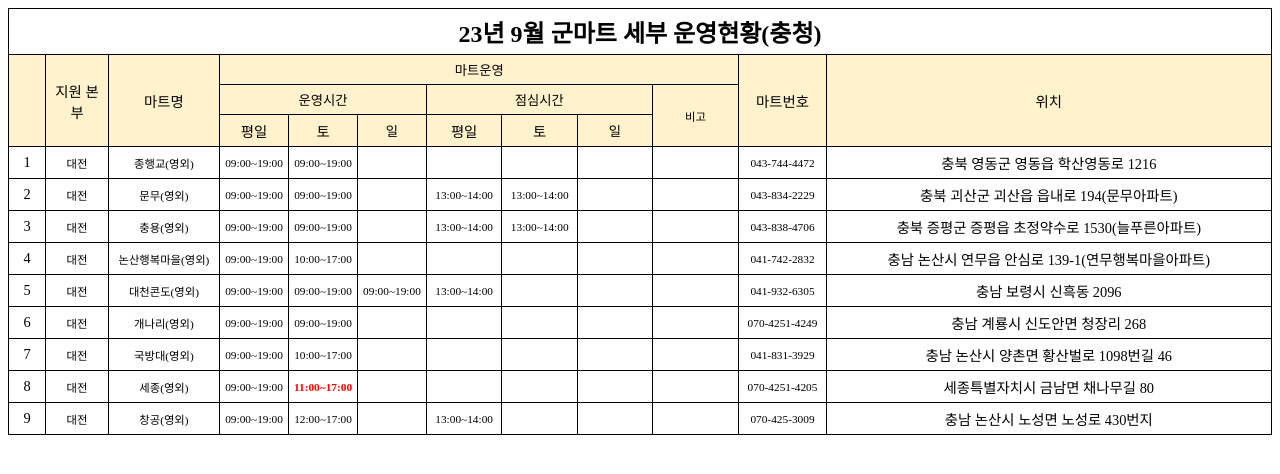
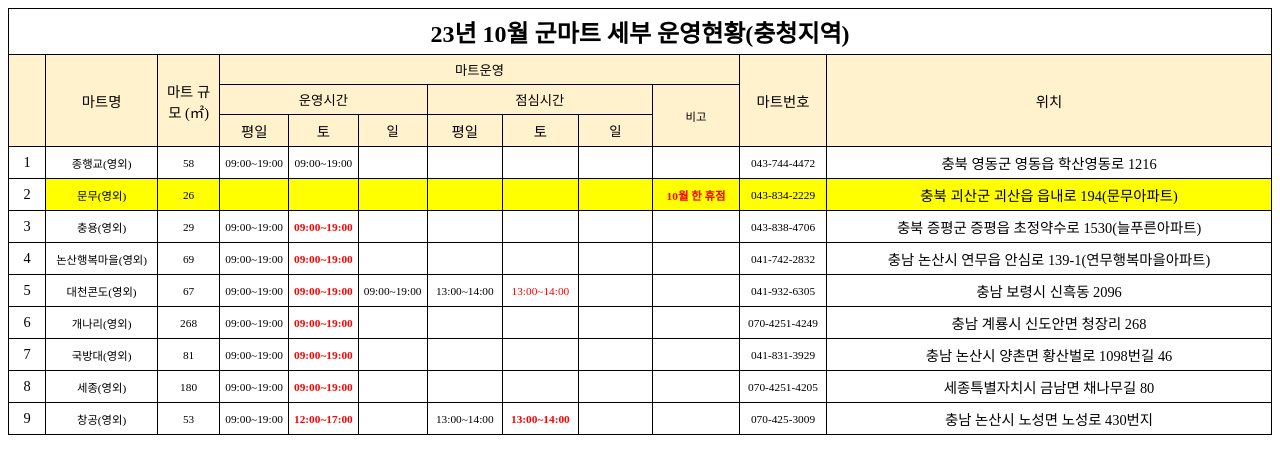
Before and after one commit to cotqhtdkfmaldlsrhdwlsmd/chatbotA, a plain HTML site: page 영외마트(충청지역).html in a window 1280 px wide. Drawn offline with Linux system fonts and the light colour scheme.

Commit message:
Update 영외마트(충청지역).html

```diff
--- a/영외마트(충청지역).html
+++ b/영외마트(충청지역).html
@@ -14,8 +14,8 @@
 		<table cellpadding="5px">
 			<colgroup>
 			<col width="3%">
+			<col width="9%">
 			<col width="5%">
-			<col width="9%">
 			<col width="5%">
 			<col width="5%">
 			<col width="5%">
@@ -27,7 +27,7 @@
 			<col width="37%">
 			</colgroup>
 			<tr>
-				<td align="center" COLSPAN="12" ROWSPAN="1" class="bb" style="color:#000000"><div style=font-size:18pt><strong>23년 9월 군마트 세부 운영현황(충청)</strong></div></td>
+				<td align="center" COLSPAN="12" ROWSPAN="1" class="bb" style="color:#000000"><div style=font-size:18pt><strong>23년 10월 군마트 세부 운영현황(충청지역)</strong></div></td>
 
 
 
@@ -42,8 +42,8 @@
 			</tr>
 			<tr>
 				<td align="center" COLSPAN="1" ROWSPAN="3" class="bb" style="background-color:#FFF2CC; color:#000000"><div style=font-size:10pt>&nbsp;</div></td>
-				<td align="center" COLSPAN="1" ROWSPAN="3" class="bb" style="background-color:#FFF2CC; color:#000000">지원 본부</td>
 				<td align="center" COLSPAN="1" ROWSPAN="3" class="bb" style="background-color:#FFF2CC; color:#000000">마트명</td>
+				<td align="center" COLSPAN="1" ROWSPAN="3" class="bb" style="background-color:#FFF2CC; color:#000000">마트 규모 (㎡)</td>
 				<td align="center" COLSPAN="7" ROWSPAN="1" class="bb" style="background-color:#FFF2CC; color:#000000"><div style=font-size:10pt>마트운영</div></td>
 
 
@@ -84,8 +84,8 @@
 			</tr>
 			<tr>
 				<td align="center"  class="bb" style="color:#000000">1</td>
-				<td align="center"  class="bb" style="color:#000000"><div style=font-size:8.5pt>대전</div></td>
 				<td align="center"  class="bb" style="color:#000000"><div style=font-size:8.5pt>종행교(영외)</div></td>
+				<td align="center"  class="bb" style="color:#000000"><div style=font-size:8.5pt>58</div></td>
 				<td align="center"  class="bb" style="color:#000000"><div style=font-size:8.5pt>09:00~19:00</div></td>
 				<td align="center"  class="bb" style="color:#000000"><div style=font-size:8.5pt>09:00~19:00</div></td>
 				<td align="center"  class="bb" style="color:#000000"><div style=font-size:8.5pt>&nbsp;</div></td>
@@ -98,27 +98,27 @@
 			</tr>
 			<tr>
 				<td align="center"  class="bb" style="color:#000000">2</td>
-				<td align="center"  class="bb" style="color:#000000"><div style=font-size:8.5pt>대전</div></td>
-				<td align="center"  class="bb" style="color:#000000"><div style=font-size:8.5pt>문무(영외)</div></td>
-				<td align="center"  class="bb" style="color:#000000"><div style=font-size:8.5pt>09:00~19:00</div></td>
-				<td align="center"  class="bb" style="color:#000000"><div style=font-size:8.5pt>09:00~19:00</div></td>
-				<td align="center"  class="bb" style="color:#000000"><div style=font-size:8.5pt>&nbsp;</div></td>
-				<td align="center"  class="bb" style="color:#000000"><div style=font-size:8.5pt>13:00~14:00</div></td>
-				<td align="center"  class="bb" style="color:#000000"><div style=font-size:8.5pt>13:00~14:00</div></td>
-				<td align="center"  class="bb" style="color:#000000"><div style=font-size:8.5pt>&nbsp;</div></td>
-				<td align="center"  class="bb" style="color:#000000"><div style=font-size:8.55pt>&nbsp;</div></td>
-				<td align="center"  class="bb" style="color:#000000"><div style=font-size:8.5pt>043-834-2229</div></td>
-				<td align="center"  class="bb" style="color:#000000">충북 괴산군 괴산읍 읍내로 194(문무아파트)</td>
+				<td align="center"  class="bb" style="background-color:#FFFF00; color:#000000"><div style=font-size:8.5pt>문무(영외)</div></td>
+				<td align="center"  class="bb" style="background-color:#FFFF00; color:#000000"><div style=font-size:8.5pt>26</div></td>
+				<td align="center"  class="bb" style="background-color:#FFFF00; color:#000000"><div style=font-size:8.5pt>&nbsp;</div></td>
+				<td align="center"  class="bb" style="background-color:#FFFF00; color:#000000"><div style=font-size:8.5pt>&nbsp;</div></td>
+				<td align="center"  class="bb" style="background-color:#FFFF00; color:#000000"><div style=font-size:8.5pt>&nbsp;</div></td>
+				<td align="center"  class="bb" style="background-color:#FFFF00; color:#000000"><div style=font-size:8.5pt>&nbsp;</div></td>
+				<td align="center"  class="bb" style="background-color:#FFFF00; color:#000000"><div style=font-size:8.5pt>&nbsp;</div></td>
+				<td align="center"  class="bb" style="background-color:#FFFF00; color:#000000"><div style=font-size:8.5pt>&nbsp;</div></td>
+				<td align="center"  class="bb" style="background-color:#FFFF00; color:#FF0000"><div style=font-size:8.55pt><strong>10월 한 휴점</strong></div></td>
+				<td align="center"  class="bb" style="background-color:#FFFF00; color:#000000"><div style=font-size:8.5pt>043-834-2229</div></td>
+				<td align="center"  class="bb" style="background-color:#FFFF00; color:#000000">충북 괴산군 괴산읍 읍내로 194(문무아파트)</td>
 			</tr>
 			<tr>
 				<td align="center"  class="bb" style="color:#000000">3</td>
-				<td align="center"  class="bb" style="color:#000000"><div style=font-size:8.5pt>대전</div></td>
 				<td align="center"  class="bb" style="color:#000000"><div style=font-size:8.5pt>충용(영외)</div></td>
+				<td align="center"  class="bb" style="color:#000000"><div style=font-size:8.5pt>29</div></td>
 				<td align="center"  class="bb" style="color:#000000"><div style=font-size:8.5pt>09:00~19:00</div></td>
-				<td align="center"  class="bb" style="color:#000000"><div style=font-size:8.5pt>09:00~19:00</div></td>
+				<td align="center"  class="bb" style="color:#FF0000"><div style=font-size:8.5pt><strong>09:00~19:00</strong></div></td>
 				<td align="center"  class="bb" style="color:#000000"><div style=font-size:8.5pt>&nbsp;</div></td>
-				<td align="center"  class="bb" style="color:#000000"><div style=font-size:8.5pt>13:00~14:00</div></td>
-				<td align="center"  class="bb" style="color:#000000"><div style=font-size:8.5pt>13:00~14:00</div></td>
+				<td align="center"  class="bb" style="color:#000000"><div style=font-size:8.5pt>&nbsp;</div></td>
+				<td align="center"  class="bb" style="color:#000000"><div style=font-size:8.5pt>&nbsp;</div></td>
 				<td align="center"  class="bb" style="color:#000000"><div style=font-size:8.5pt>&nbsp;</div></td>
 				<td align="center"  class="bb" style="color:#000000"><div style=font-size:8.55pt>&nbsp;</div></td>
 				<td align="center"  class="bb" style="color:#000000"><div style=font-size:8.5pt>043-838-4706</div></td>
@@ -126,10 +126,10 @@
 			</tr>
 			<tr>
 				<td align="center"  class="bb" style="color:#000000">4</td>
-				<td align="center"  class="bb" style="color:#000000"><div style=font-size:8.5pt>대전</div></td>
 				<td align="center"  class="bb" style="color:#000000"><div style=font-size:8.5pt>논산행복마을(영외)</div></td>
+				<td align="center"  class="bb" style="color:#000000"><div style=font-size:8.5pt>69</div></td>
 				<td align="center"  class="bb" style="color:#000000"><div style=font-size:8.5pt>09:00~19:00</div></td>
-				<td align="center"  class="bb" style="color:#000000"><div style=font-size:8.5pt>10:00~17:00</div></td>
+				<td align="center"  class="bb" style="color:#FF0000"><div style=font-size:8.5pt><strong>09:00~19:00</strong></div></td>
 				<td align="center"  class="bb" style="color:#000000"><div style=font-size:8.5pt>&nbsp;</div></td>
 				<td align="center"  class="bb" style="color:#000000"><div style=font-size:8.5pt>&nbsp;</div></td>
 				<td align="center"  class="bb" style="color:#000000"><div style=font-size:8.5pt>&nbsp;</div></td>
@@ -140,13 +140,13 @@
 			</tr>
 			<tr>
 				<td align="center"  class="bb" style="color:#000000">5</td>
-				<td align="center"  class="bb" style="color:#000000"><div style=font-size:8.5pt>대전</div></td>
 				<td align="center"  class="bb" style="color:#000000"><div style=font-size:8.5pt>대천콘도(영외)</div></td>
+				<td align="center"  class="bb" style="color:#000000"><div style=font-size:8.5pt>67</div></td>
 				<td align="center"  class="bb" style="color:#000000"><div style=font-size:8.5pt>09:00~19:00</div></td>
-				<td align="center"  class="bb" style="color:#000000"><div style=font-size:8.5pt>09:00~19:00</div></td>
+				<td align="center"  class="bb" style="color:#FF0000"><div style=font-size:8.5pt><strong>09:00~19:00</strong></div></td>
 				<td align="center"  class="bb" style="color:#000000"><div style=font-size:8.5pt>09:00~19:00</div></td>
 				<td align="center"  class="bb" style="color:#000000"><div style=font-size:8.5pt>13:00~14:00</div></td>
-				<td align="center"  class="bb" style="color:#000000"><div style=font-size:8.5pt>&nbsp;</div></td>
+				<td align="center"  class="bb" style="color:#FF0000"><div style=font-size:8.5pt>13:00~14:00</div></td>
 				<td align="center"  class="bb" style="color:#000000"><div style=font-size:8.5pt>&nbsp;</div></td>
 				<td align="center"  class="bb" style="color:#000000"><div style=font-size:8.55pt>&nbsp;</div></td>
 				<td align="center"  class="bb" style="color:#000000"><div style=font-size:8.5pt>041-932-6305</div></td>
@@ -154,10 +154,10 @@
 			</tr>
 			<tr>
 				<td align="center"  class="bb" style="color:#000000">6</td>
-				<td align="center"  class="bb" style="color:#000000"><div style=font-size:8.5pt>대전</div></td>
 				<td align="center"  class="bb" style="color:#000000"><div style=font-size:8.5pt>개나리(영외)</div></td>
+				<td align="center"  class="bb" style="color:#000000"><div style=font-size:8.5pt>268</div></td>
 				<td align="center"  class="bb" style="color:#000000"><div style=font-size:8.5pt>09:00~19:00</div></td>
-				<td align="center"  class="bb" style="color:#000000"><div style=font-size:8.5pt>09:00~19:00</div></td>
+				<td align="center"  class="bb" style="color:#FF0000"><div style=font-size:8.5pt><strong>09:00~19:00</strong></div></td>
 				<td align="center"  class="bb" style="color:#000000"><div style=font-size:8.5pt>&nbsp;</div></td>
 				<td align="center"  class="bb" style="color:#000000"><div style=font-size:8.5pt>&nbsp;</div></td>
 				<td align="center"  class="bb" style="color:#000000"><div style=font-size:8.5pt>&nbsp;</div></td>
@@ -168,10 +168,10 @@
 			</tr>
 			<tr>
 				<td align="center"  class="bb" style="color:#000000">7</td>
-				<td align="center"  class="bb" style="color:#000000"><div style=font-size:8.5pt>대전</div></td>
 				<td align="center"  class="bb" style="color:#000000"><div style=font-size:8.5pt>국방대(영외)</div></td>
+				<td align="center"  class="bb" style="color:#000000"><div style=font-size:8.5pt>81</div></td>
 				<td align="center"  class="bb" style="color:#000000"><div style=font-size:8.5pt>09:00~19:00</div></td>
-				<td align="center"  class="bb" style="color:#000000"><div style=font-size:8.5pt>10:00~17:00</div></td>
+				<td align="center"  class="bb" style="color:#FF0000"><div style=font-size:8.5pt><strong>09:00~19:00</strong></div></td>
 				<td align="center"  class="bb" style="color:#000000"><div style=font-size:8.5pt>&nbsp;</div></td>
 				<td align="center"  class="bb" style="color:#000000"><div style=font-size:8.5pt>&nbsp;</div></td>
 				<td align="center"  class="bb" style="color:#000000"><div style=font-size:8.5pt>&nbsp;</div></td>
@@ -182,10 +182,10 @@
 			</tr>
 			<tr>
 				<td align="center"  class="bb" style="color:#000000">8</td>
-				<td align="center"  class="bb" style="color:#000000"><div style=font-size:8.5pt>대전</div></td>
 				<td align="center"  class="bb" style="color:#000000"><div style=font-size:8.5pt>세종(영외)</div></td>
+				<td align="center"  class="bb" style="color:#000000"><div style=font-size:8.5pt>180</div></td>
 				<td align="center"  class="bb" style="color:#000000"><div style=font-size:8.5pt>09:00~19:00</div></td>
-				<td align="center"  class="bb" style="color:#FF0000"><div style=font-size:8.5pt><strong>11:00~17:00</strong></div></td>
+				<td align="center"  class="bb" style="color:#FF0000"><div style=font-size:8.5pt><strong>09:00~19:00</strong></div></td>
 				<td align="right"  class="bb" style="color:#000000"><div style=font-size:8.5pt>&nbsp;</div></td>
 				<td align="right"  class="bb" style="color:#000000"><div style=font-size:8.5pt>&nbsp;</div></td>
 				<td align="right"  class="bb" style="color:#000000"><div style=font-size:8.5pt>&nbsp;</div></td>
@@ -196,13 +196,13 @@
 			</tr>
 			<tr>
 				<td align="center"  class="bb" style="color:#000000">9</td>
-				<td align="center"  class="bb" style="color:#000000"><div style=font-size:8.5pt>대전</div></td>
 				<td align="center"  class="bb" style="color:#000000"><div style=font-size:8.5pt>창공(영외)</div></td>
+				<td align="center"  class="bb" style="color:#000000"><div style=font-size:8.5pt>53</div></td>
 				<td align="center"  class="bb" style="color:#000000"><div style=font-size:8.5pt>09:00~19:00</div></td>
-				<td align="center"  class="bb" style="color:#000000"><div style=font-size:8.5pt>12:00~17:00</div></td>
+				<td align="center"  class="bb" style="color:#FF0000"><div style=font-size:8.5pt><strong>12:00~17:00</strong></div></td>
 				<td align="right"  class="bb" style="color:#000000"><div style=font-size:8.5pt>&nbsp;</div></td>
 				<td align="center"  class="bb" style="color:#000000"><div style=font-size:8.5pt>13:00~14:00</div></td>
-				<td align="right"  class="bb" style="color:#000000"><div style=font-size:8.5pt>&nbsp;</div></td>
+				<td align="center"  class="bb" style="color:#FF0000"><div style=font-size:8.5pt><strong>13:00~14:00</strong></div></td>
 				<td align="right"  class="bb" style="color:#000000"><div style=font-size:8.5pt>&nbsp;</div></td>
 				<td align="right"  class="bb" style="color:#000000"><div style=font-size:8.5pt>&nbsp;</div></td>
 				<td align="center"  class="bb" style="color:#000000"><div style=font-size:8.5pt>070-425-3009</div></td>
```
